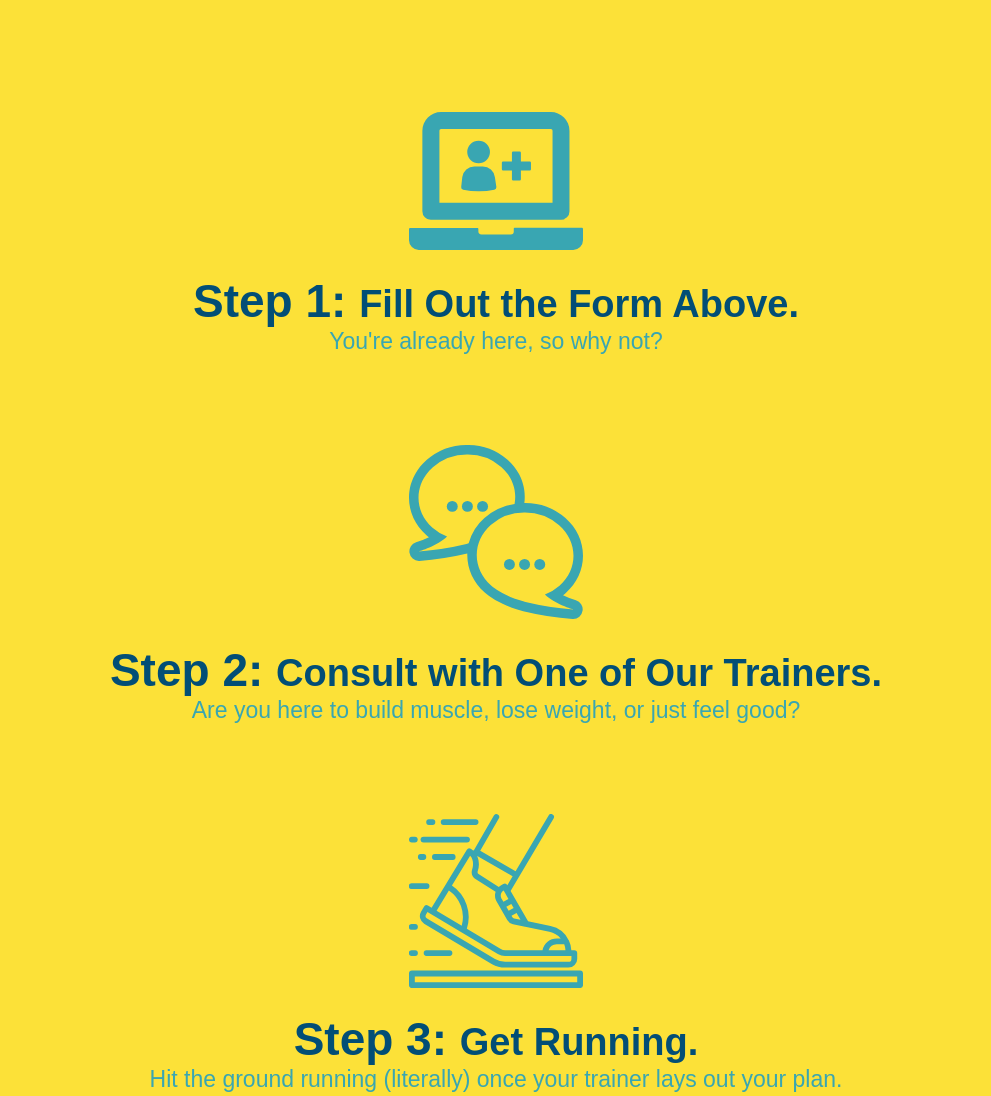
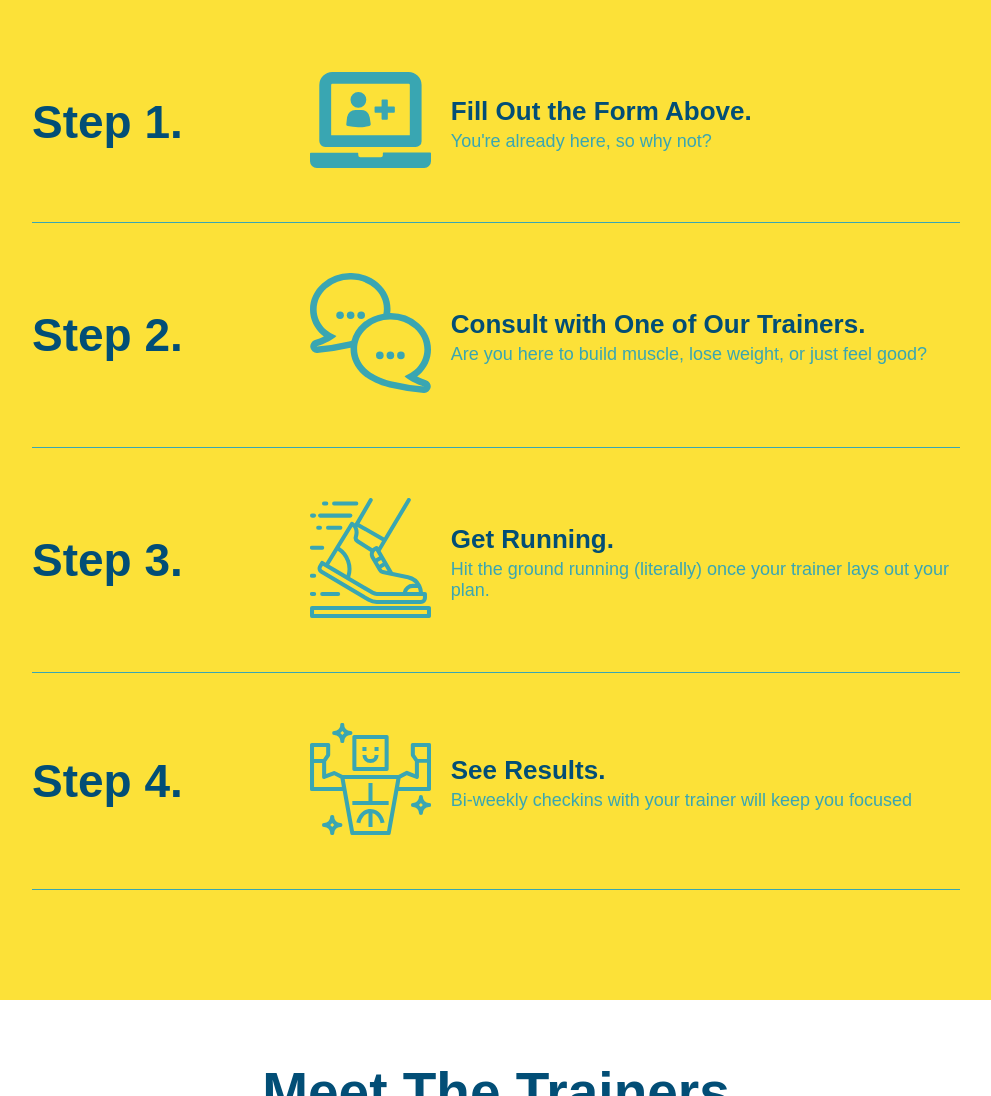
Before and after one commit to TaylorStrubhar/run-buddy-2, a plain HTML site: page index.html in a window 1280 px wide. Shown: the part 1560-2656 px from the top of the page, without its empty margins (144-1135 px from the left). Drawn offline with Linux system fonts and the light colour scheme.

Commit message:
add flexbox to the steps

```diff
--- a/assets/css/style.css
+++ b/assets/css/style.css
@@ -295,29 +295,54 @@ section {
     background: #fce138;
   }
 
-.steps div {
-    margin-bottom: 80px;
-    text-align: center;
+.step {
+    margin: 50px auto;
+    padding-bottom: 50px;
+    width: 80%;
+    border-bottom: 1px solid #39a6b2;
+    display: flex;
+    flex-wrap: wrap;
+    align-items: center;
+    justify-content: space-between;
+
 }
 
-.steps img {
-    width: 15%;
-    margin: 10px 0;
+.step h3 {
+    color: #024e76;
+    font-size: 46px;
+    flex: 1 30%;
 }
 
-.steps h3 {
-    color: #024e76;
-    font-size: 46px;
-    margin-top: 10px;
+.step-text {
+    flex: 12;
 }
 
-.steps p {
-    color: #39a6b2;
-    font-size: 23px;
+.step-text h4 {
+    font-size: 26px;
+    line-height: 1.5;
+    color: #024e76;
 }
 
-.steps span {
-    font-size: 38px;
+.step-text p {
+    color: #39a6b2;
+    font-size: 18px;
+}
+
+.step-info {
+    flex: 2 70%;
+    display: flex;
+    flex-wrap: wrap;
+    align-items: center;
+}
+
+.step-img {
+    flex: 1 12%;
+    margin-right: 20px;
+}
+
+.step-img img {
+    max-width: 100%;
+
 }
 
 .trainers {
--- a/index.html
+++ b/index.html
@@ -115,26 +115,52 @@
 <section id="what-you-do" class="steps">
 <div class="flex-row">
     <h2 class="section-title secondary-border">What You Do</h2></div>
-    <div>
-        <img src="./assets/images/step-1.svg" alt="" />
-        <h3>Step 1: <span>Fill Out the Form Above.</span></h3>
+    <div class="step">
+            <h3>Step 1.</h3>
+            <div class="step-info">
+                <div class="step-img"><img src="./assets/images/step-1.svg" alt="" />
+                </div>
+                <div class="step-text">
+            <h4>Fill Out the Form Above.</h4>
         <p>You're already here, so why not?</p>
     </div>
-    <div>
-        <img src="./assets/images/step-2.svg" alt="" />
-        <h3>Step 2: <span>Consult with One of Our Trainers.</span></h3>
+    </div>
+</div>
+</div>
+     <div class="step">
+            <h3>Step 2.</h3>
+            <div class="step-info">
+                <div class="step-img"><img src="./assets/images/step-2.svg" alt="" />
+                </div>
+                <div class="step-text">
+             <h4>Consult with One of Our Trainers.</h4>
         <p>Are you here to build muscle, lose weight, or just feel good?</p>
     </div>
-    <div>
-        <img src="./assets/images/step-3.svg" alt="" />
-        <h3>Step 3: <span>Get Running.</span></h3>
-        <p>Hit the ground running (literally) once your trainer lays out your plan.</p>
+</div>
+</div>
+
+    <div class="step">
+        <h3>Step 3.</h3>
+        <div class="step-info">
+            <div class="step-img"><img src="./assets/images/step-3.svg" alt="" />
+            </div>
+            <div class="step-text">
+                <h4>Get Running.</h4>
+                <p>Hit the ground running (literally) once your trainer lays out your plan.</p>
     </div>
-    <div>
-        <img src="./assets/images/step-4.svg" alt="" />
-        <h3>Step 4: <span>See Results.</span></h3>
+</div>
+</div>
+    <div class="step">
+        <h3>Step 4.</h3>
+        <div class="step-info">
+            <div class="step-img"><img src="./assets/images/step-4.svg" alt="" />
+            </div>
+            <div class="step-text">
+        <h4>See Results.</h4>
         <p>Bi-weekly checkins with your trainer will keep you focused</p>
     </div>
+</div>
+</div>
 </section>
 <!-- "meet the trainers" section -->
 <section id="your-trainers" class="trainers">
```
